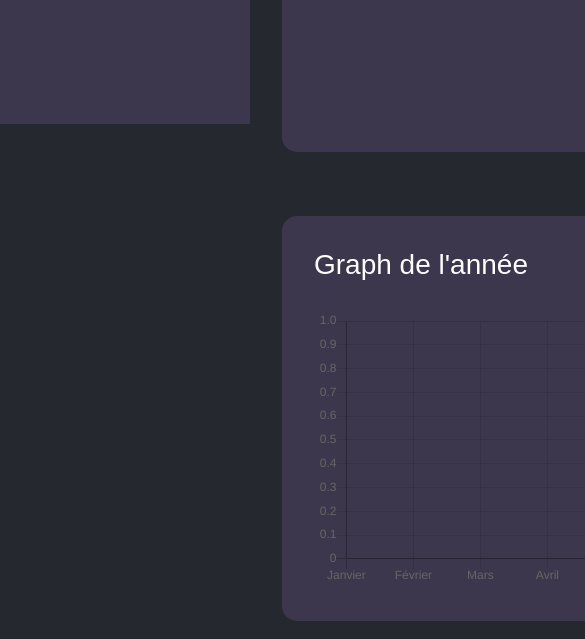
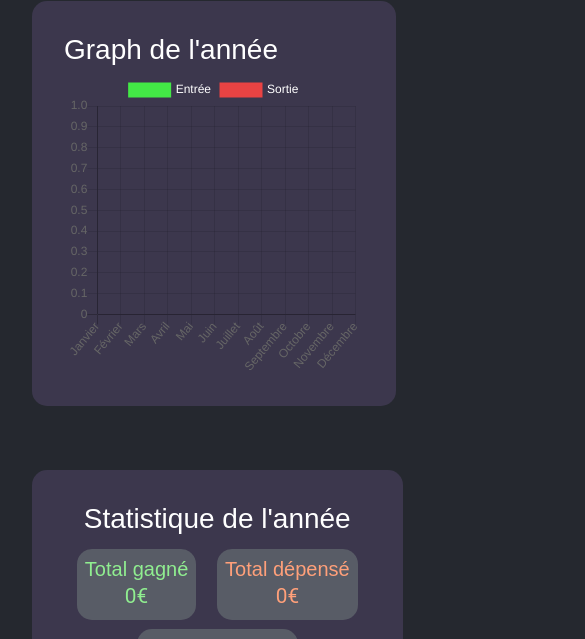
Before and after one commit to AntoineSinety/EtatBank, a React (Create React App) app: page / in a window 390 px wide. Shown: the part 720-1359 px from the top of the page, 585 px wide, since content can reach past the window. Built offline with nearby package versions, Linux system fonts and the light colour scheme; no server answers; the database is empty.

Commit message:
responsive vite fait

```diff
--- a/src/component/GraphYear.js
+++ b/src/component/GraphYear.js
@@ -120,7 +120,7 @@ class GraphYear extends Component {
                             }
                         ]
                     }}
-                    width={800}
+                    // width={320}
                     height={300}
                     options={{
                         // maintainAspectRatio: true,
--- a/src/style.css
+++ b/src/style.css
@@ -14,6 +14,7 @@ h5 {
 =            Menu header fix left            =
 =============================================*/
 .menu-header {
+  display: none;
   width: 250px;
   background-color: #3c374d;
   position: fixed;
@@ -69,7 +70,6 @@ h5 {
   padding: 0.6em;
 }
 .content-element {
-  margin-left: 250px;
   box-sizing: border-box;
   position: relative;
   min-width: auto;
@@ -81,7 +81,7 @@ h5 {
   padding: 2em;
   border-radius: 15px;
   margin: 2em;
-  width: 800px;
+  width: 95%;
   box-sizing: border-box;
 }
 .wrapper-new-month .list-mois {
@@ -101,7 +101,7 @@ h5 {
   padding: 2em;
   border-radius: 15px;
   margin: 2em;
-  width: 500px;
+  width: 95%;
   box-sizing: border-box;
 }
 .wrapper-stats-month h3 {
@@ -131,7 +131,7 @@ h5 {
   margin: 2em;
   box-sizing: border-box;
   position: relative;
-  width: 600px;
+  width: 95%;
   display: flex;
   flex-wrap: wrap;
   justify-content: space-evenly;
@@ -173,7 +173,7 @@ h5 {
   margin: 2em;
   box-sizing: border-box;
   position: relative;
-  width: 600px;
+  width: 95%;
   display: flex;
   flex-wrap: wrap;
   justify-content: space-evenly;
--- a/src/style.less
+++ b/src/style.less
@@ -21,6 +21,11 @@ h5 {
 =            Menu header fix left            =
 =============================================*/
 .menu-header {
+
+
+    display: none;
+
+
     width: 250px;
     background-color: rgb(60, 55, 77);
     position: fixed;
@@ -90,7 +95,7 @@ h5 {
 }
 .content-element {
     // width: ~"calc(100% - 250px - 13px)";
-    margin-left: 250px;
+    // margin-left: 250px;
     box-sizing: border-box;
     position: relative;
     min-width: auto;
@@ -103,7 +108,7 @@ h5 {
     padding: 2em;
     border-radius: 15px;
     margin: 2em;
-    width: 800px;
+    width: 95%;
     box-sizing: border-box;
     .list-mois {
         list-style: none;
@@ -125,7 +130,8 @@ h5 {
     padding: 2em;
     border-radius: 15px;
     margin: 2em;
-    width: 500px;
+    width: 95%;
+
     box-sizing: border-box;
     h3 {
         margin: 0;
@@ -159,7 +165,8 @@ h5 {
     margin: 2em;
     box-sizing: border-box;
     position: relative;
-    width: 600px;
+    width: 95%;
+
     display: flex;
     flex-wrap: wrap;
     justify-content: space-evenly;
@@ -202,7 +209,8 @@ h5 {
     margin: 2em;
     box-sizing: border-box;
     position: relative;
-    width: 600px;
+    width: 95%;
+
     display: flex;
     flex-wrap: wrap;
     justify-content: space-evenly;
```
